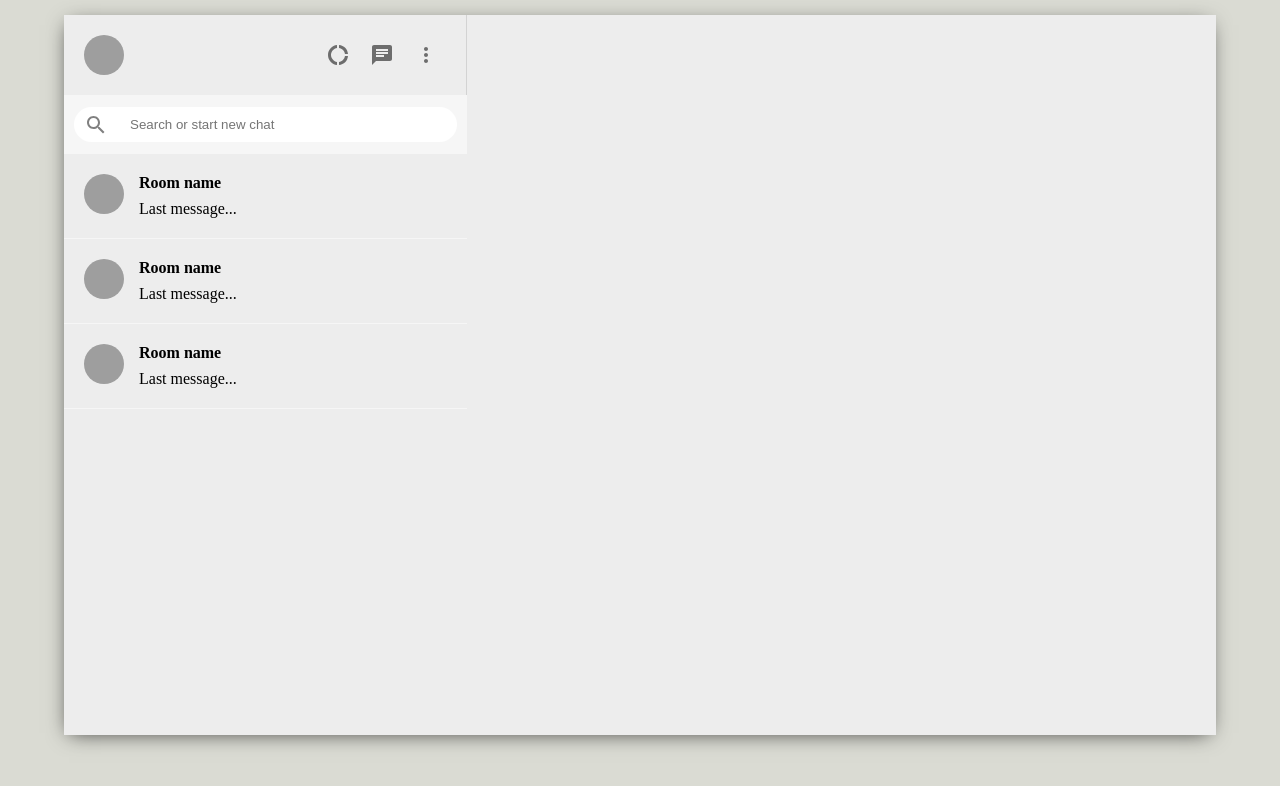
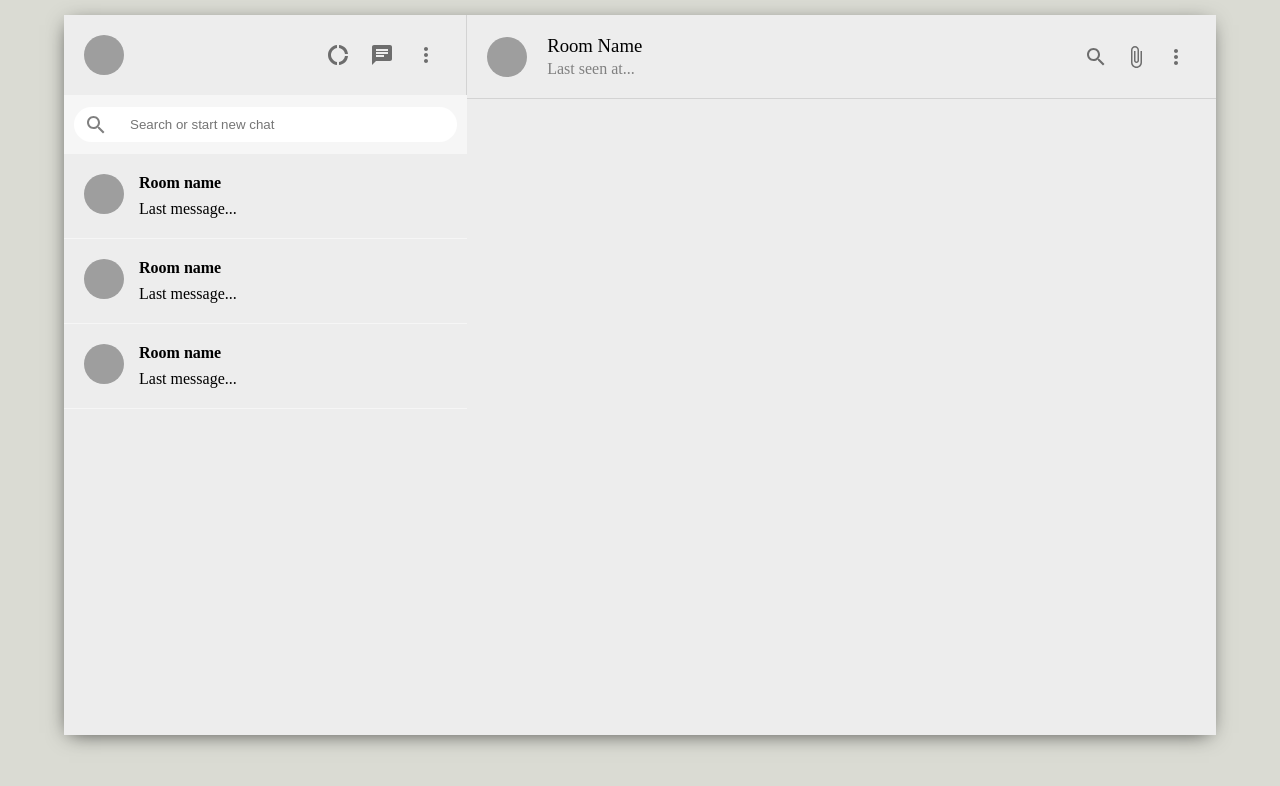
Before and after one commit to Nkaleth/messaging-app-mern, a React (Vite) app: page / in a window 1280 px wide. Shown: the top 786 px of the page. Built offline with nearby package versions, Linux system fonts and the light colour scheme; grey boxes are pictures that could not be loaded.

Commit message:
ADD chat component and styles using SASS syntax

```diff
--- a/src/App.jsx
+++ b/src/App.jsx
@@ -1,11 +1,13 @@
 import './App.scss';
 import Sidebar from './components/Sidebar';
+import Chat from './components/Chat';
 
 function App() {
   return (
     <div className="app">
       <div className="app__body">
         <Sidebar />
+        <Chat />
       </div>
     </div>
   );
--- /dev/null
+++ b/src/components/Chat.jsx
@@ -0,0 +1,39 @@
+import { useEffect, useState } from 'react';
+import { Avatar, IconButton } from '@mui/material';
+import { AttachFile, MoreVert, SearchOutlined } from '@mui/icons-material';
+import '../styles/Chat.scss';
+
+function Chat() {
+  const [seed, setSeed] = useState('');
+
+  useEffect(() => {
+    setSeed(Math.floor(Math.random() * 5000));
+  }, []);
+
+  return (
+    <div className="chat">
+      <div className="chat__header">
+        <Avatar src={`https://avatars.dicebear.com/api/human/b${seed}.svg`} />
+        <div className="chat__headerInfo">
+          <h3>Room Name</h3>
+          <p>Last seen at...</p>
+        </div>
+        <div className="chat__headerRight">
+          <IconButton>
+            <SearchOutlined />
+          </IconButton>
+          <IconButton>
+            <AttachFile />
+          </IconButton>
+          <IconButton>
+            <MoreVert />
+          </IconButton>
+        </div>
+      </div>
+      <div className="chat__body"></div>
+      <div className="chat__footer"></div>
+    </div>
+  );
+}
+
+export default Chat;
--- /dev/null
+++ b/src/styles/Chat.scss
@@ -0,0 +1,30 @@
+.chat {
+  display: flex;
+  flex-direction: column;
+  flex: 0.65;
+
+  &__header {
+    padding: 20px;
+    display: flex;
+    align-items: center;
+    border-bottom: 1px solid lightgray;
+
+    &Info {
+      flex: 1;
+      padding-left: 20px;
+
+      > h3 {
+        margin-bottom: 3px;
+        font-weight: 500;
+      }
+
+      > p {
+        color: gray;
+      }
+    }
+  }
+
+  &__body {
+    flex: 1;
+  }
+}
```
